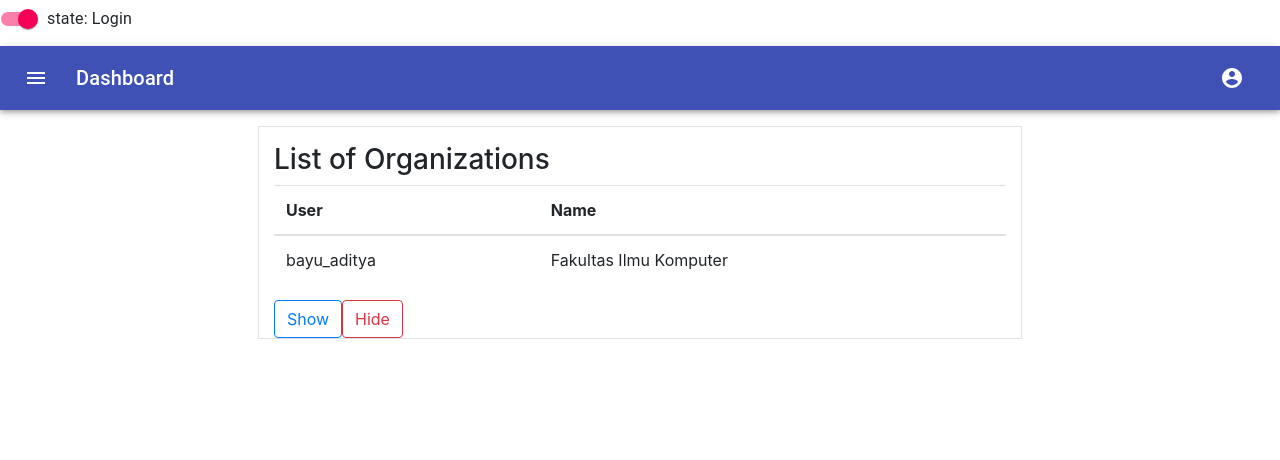
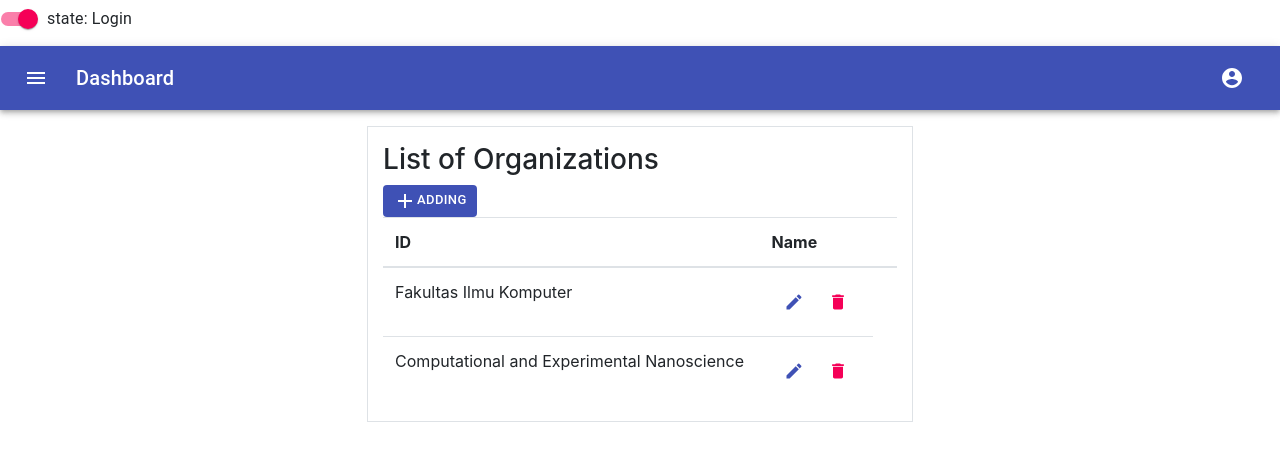
Before and after one commit to bayu-aditya/My_Facilites, a React (Create React App) app in the folder frontend/myfacilities/: page / in a window 1280 px wide. Shown: the top 460 px of the page. Built offline with nearby package versions, Linux system fonts and the light colour scheme.

Commit message:
List of Organizations

```diff
--- /dev/null
+++ b/frontend/myfacilities/src/action/get_organization.js
@@ -0,0 +1,15 @@
+// contoh respon dari API
+var data = {
+    "organization": [
+        {
+            "id": "123456",
+            "name": "Fakultas Ilmu Komputer"
+        },
+        {
+            "id": "789123",
+            "name": "Computational and Experimental Nanoscience"
+        }
+    ]
+}
+
+export {data};
--- /dev/null
+++ b/frontend/myfacilities/src/component/adding_organization.jsx
@@ -0,0 +1,66 @@
+import React from 'react';
+import Button from '@material-ui/core/Button';
+import Dialog from '@material-ui/core/Dialog';
+import AddIcon from '@material-ui/icons/Add';
+import { DialogTitle, DialogContent, TextField, withStyles } from '@material-ui/core';
+
+const useStyles = theme => ({
+    root: {
+        '& .MuiTextField-root': {
+            margin: theme.spacing(1),
+            width: 500
+        }
+    }
+});
+
+class Adding_org extends React.Component {
+    constructor(props) {
+        super(props);
+        this.state = {
+            open: false,
+            unsubmit: false
+        };
+    }
+
+    handleOpen = () => {
+        this.setState({open: true})
+    }
+    handleClose = () => {
+        this.setState({open: false})
+    }
+    submitHandler = (event) => {
+        event.preventDefault();
+        console.log("submitted");
+    }
+
+    render() {
+        const { classes } = this.props;
+        return (
+            <div>
+                <Button size="small" color="primary" variant="contained" aria-label="add" onClick={this.handleOpen} disableElevation>
+                    <AddIcon />Adding
+                </Button>
+                <Dialog open={this.state.open} onClose={this.handleClose} className={classes.root}>
+                    <DialogTitle>Adding an Organization</DialogTitle>
+                    <DialogContent>
+                        <form className={classes.root} autoComplete="off" onSubmit={this.submitHandler}>
+                            <div>
+                                <TextField id="user" label="User" variant="outlined" onChange={this.changeHandler} required/>
+                            </div>
+                            <div>
+                                <TextField id="name" label="name" variant="outlined" onChange={this.changeHandler} required/>
+                            </div>
+                            <div>
+                                <TextField id="desc" label="desc" onChange={this.changeHandler}
+                                multiline rows="5" variant="outlined" />
+                            </div>
+                            <Button type="submit" disabled={this.state.unsubmit}>create</Button>
+                        </form>
+                    </DialogContent>
+                </Dialog>
+            </div>
+        )
+    }
+}
+
+export default withStyles(useStyles)(Adding_org);
--- a/frontend/myfacilities/src/component/list_inventory.jsx
+++ b/frontend/myfacilities/src/component/list_inventory.jsx
@@ -1,28 +1,47 @@
 import React from 'react';
-import {hide_table, show_table} from './action.js';
+import DeleteIcon from '@material-ui/icons/Delete';
+import EditIcon from '@material-ui/icons/Edit';
+import Adding_org from './adding_organization';
+import {data} from '../action/get_organization.js';
+import { IconButton } from '@material-ui/core';
 
 export class Table_list_organization extends React.Component {
-    row(user, name) {
+    constructor(props) {
+        super(props)
+        this.data = data["organization"]
+    }
+    selectHandler = (e) => {
+        let idx = e.target.id;
+        console.log("clicked ID: " + this.data[idx]["id"] + " Name: " + this.data[idx]["name"])
+    }
+    row(name, idx) {
         return (
-            <tr>
-                <td>{user}</td><td>{name}</td>
+            <tr key={idx}>
+                <td id={idx} onClick={this.selectHandler}>
+                    {name}
+                </td>
+                <td>
+                    <IconButton aria-label="edit" color="primary">
+                        <EditIcon fontSize="small"/>
+                    </IconButton>
+                    <IconButton aria-label="delete" color="secondary">
+                        <DeleteIcon fontSize="small" />
+                    </IconButton>
+                </td>
             </tr>
         )
-    }
-    button1() {
-        return <button type="button" onClick={hide_table} className="btn btn-outline-danger">Hide</button>
-    }
-    button2() {
-        return <button type="button" onClick={show_table} className="btn btn-outline-primary">Show</button>
     }
     render() {
         return (
             <div>
+                <Adding_org />
                 <table id="tb_org" className="table table-hover">
-                    <thead><tr><th>User</th><th>Name</th></tr></thead>
-                    <tbody>{this.row("bayu_aditya", "Fakultas Ilmu Komputer")}</tbody>
+                    <thead><tr><th>ID</th><th>Name</th><th></th></tr></thead>
+                    <tbody>{this.data.map(
+                        (org, index) => this.row(org["name"], index)
+                        )}
+                    </tbody>
                 </table>
-                {this.button2()}{this.button1()}
             </div>
         )
     }
--- a/frontend/myfacilities/src/page/dashboard/dashboard.jsx
+++ b/frontend/myfacilities/src/page/dashboard/dashboard.jsx
@@ -8,7 +8,7 @@ export class Dashboard extends React.Component{
             <div>
                 <Navigation />
                 <div className="row">
-                    <div className="container-sm pt-3 mt-3 border col-sm-7">
+                    <div className="container-sm pt-3 mt-3 border col-sm-5">
                         <h3>List of Organizations</h3>
                         <Table_list_organization />
                     </div>
```
Also changed, not shown: frontend/myfacilities/src/action/action.js (renamed from frontend/myfacilities/src/component/action.js), frontend/myfacilities/src/component/drawer.jsx (deleted).
